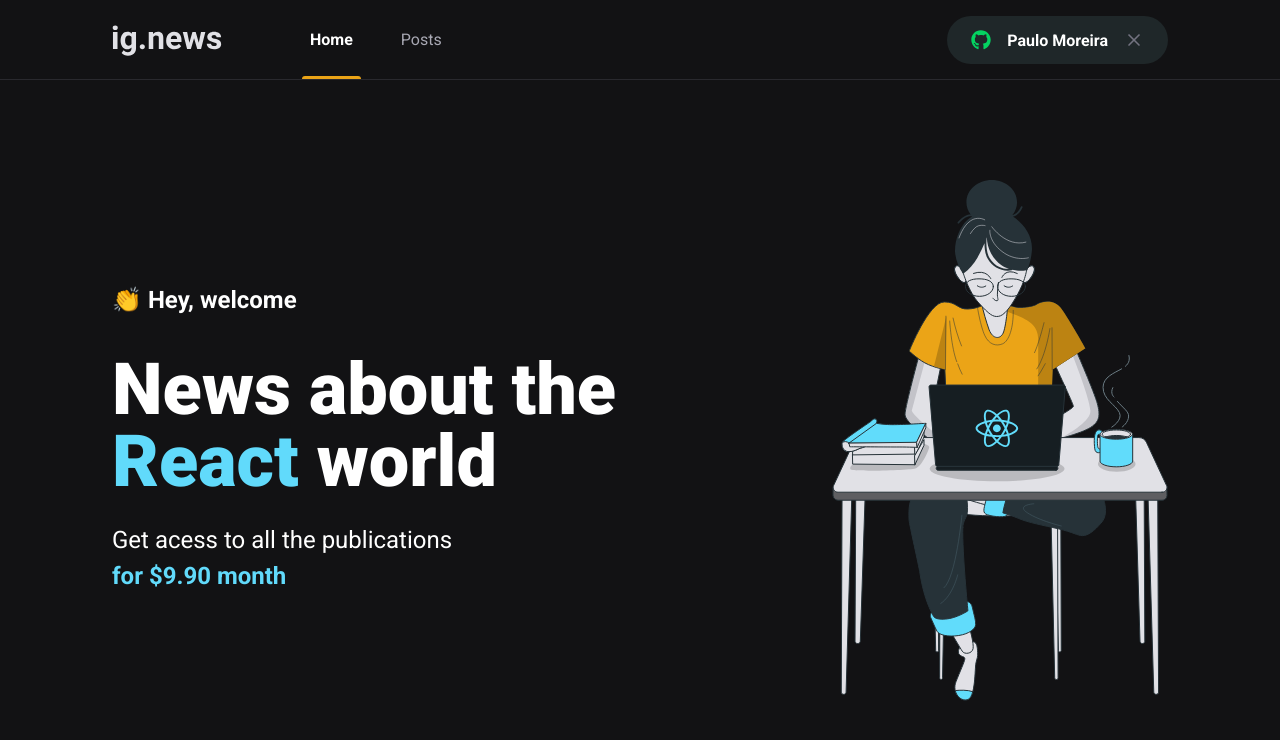
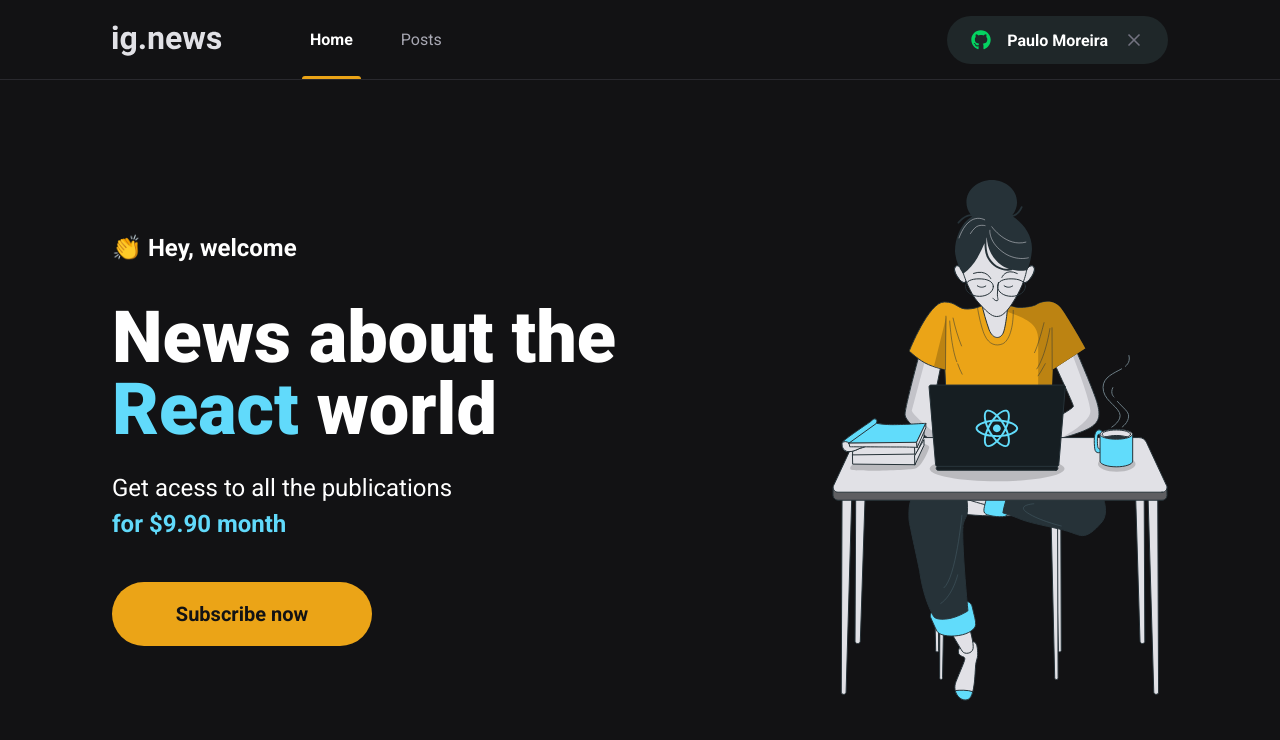
Before and after one commit to paulohmoreira/ignews, a Next.js app: page / in a window 1280 px wide. Shown: the top 740 px of the page. Built offline with nearby package versions, Linux system fonts and the light colour scheme.

Commit message:
feat: subscribe button

```diff
--- /dev/null
+++ b/src/app/components/SubscribeButton/index.tsx
@@ -0,0 +1,12 @@
+import styles from './styles.module.scss'
+
+export function SubscribeButton() {
+  return (
+    <button
+      type="button"
+      className={styles.subscribeButton}
+    >
+      Subscribe now
+    </button>
+  )
+}
--- /dev/null
+++ b/src/app/components/SubscribeButton/styles.module.scss
@@ -0,0 +1,20 @@
+.subscribeButton {
+  height: 4rem;
+  width: 260px;
+  border: 0;
+  border-radius: 2rem;
+  background: var(--yellow-500);
+  color: var(--gray-900);
+  font-size: 1.25rem;
+  font-weight: bold;
+
+  display: flex;
+  align-items: center;
+  justify-content: center;
+
+  transition: filter .2s;
+
+  &:hover {
+    filter: brightness(0.8);
+  }
+}
--- a/src/app/home.module.scss
+++ b/src/app/home.module.scss
@@ -39,4 +39,7 @@
     }
   }
 
+  button {
+    margin-top: 2.5rem;
+  }
 }
--- a/src/app/page.tsx
+++ b/src/app/page.tsx
@@ -1,4 +1,5 @@
 import { Header } from "./components/Header";
+import { SubscribeButton } from "./components/SubscribeButton";
 
 import styles from "./home.module.scss";
 
@@ -15,6 +16,7 @@
           Get acess to all the publications <br />
           <span>for $9.90 month</span>
           </p>
+          <SubscribeButton />
         </section>
 
         <img src="/images/avatar.svg" alt="Gril coding" />
```
